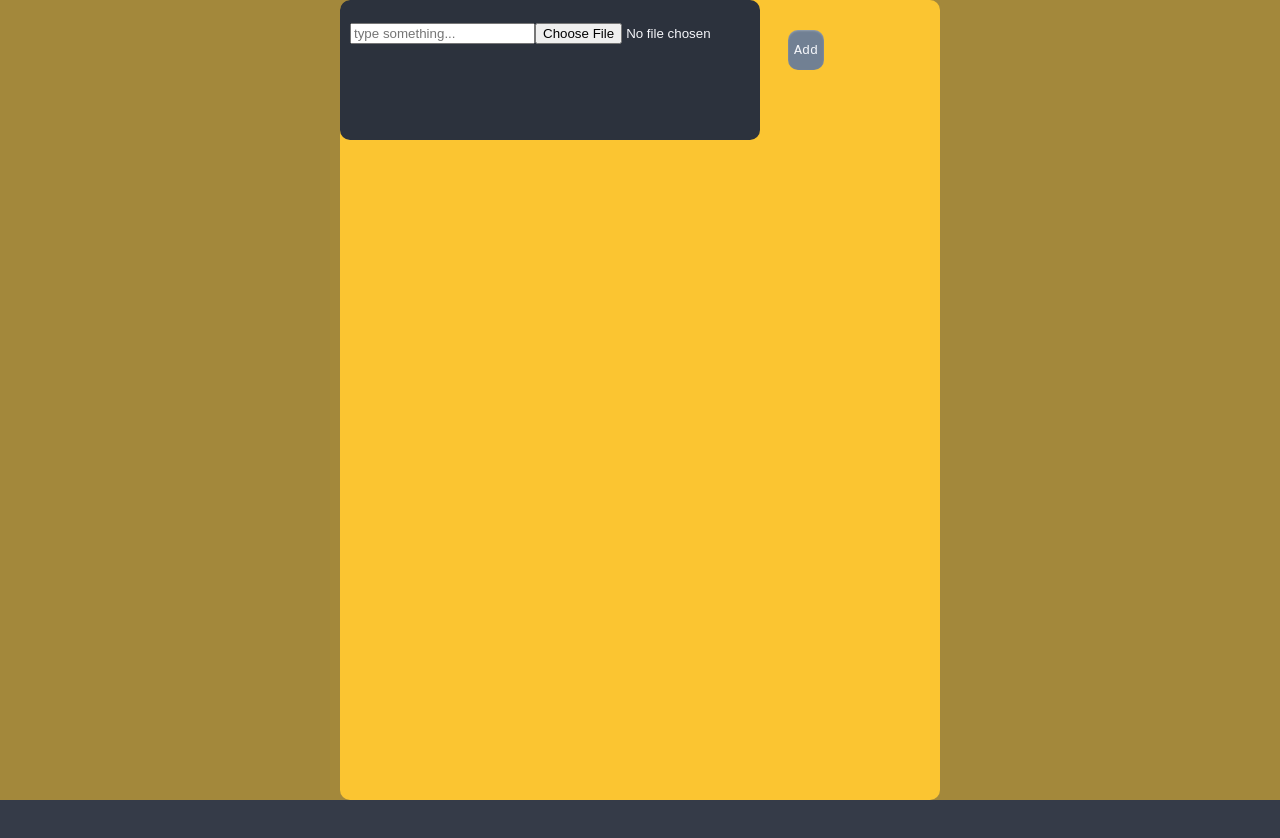
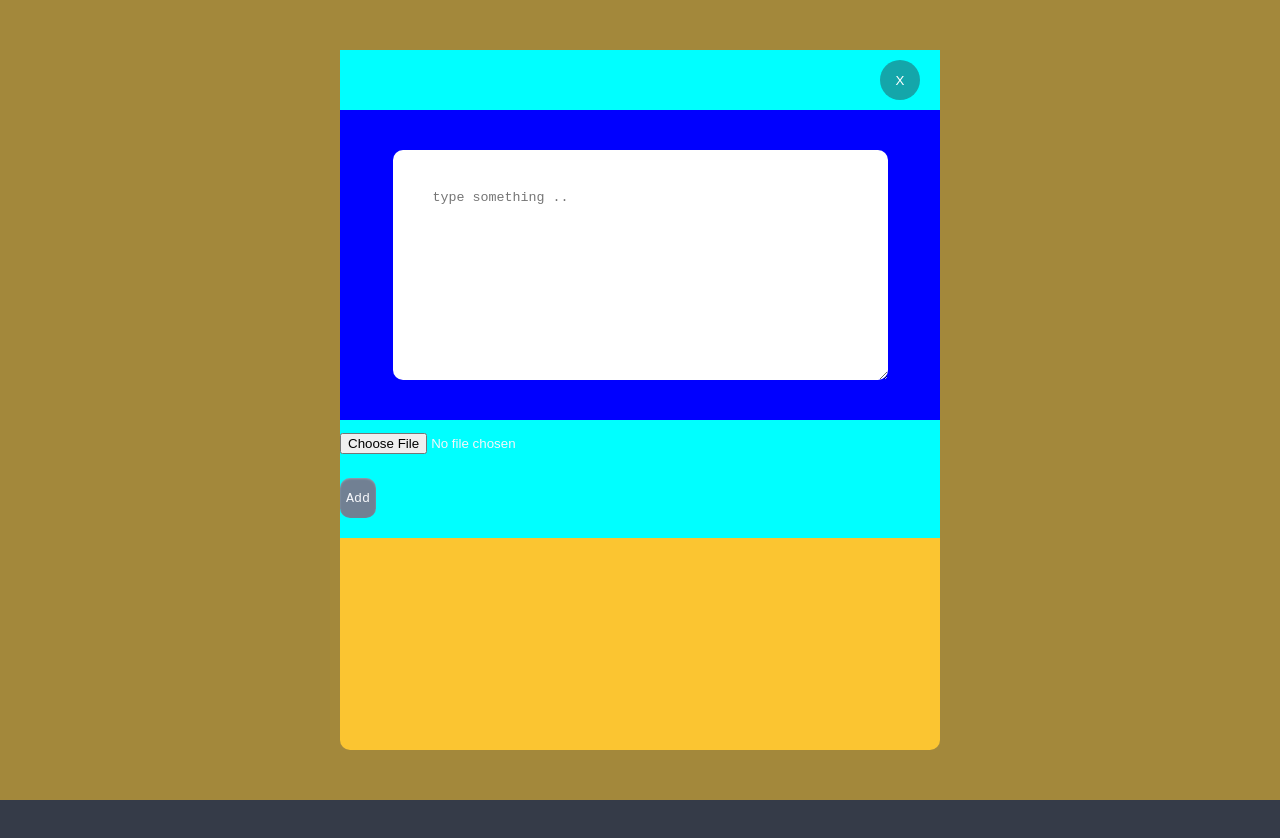
Before and after one commit to Haile-08/TODO_APP, a React (Create React App) app in the folder client/: page / in a window 1280 px wide. Built offline with nearby package versions, Linux system fonts and the light colour scheme.

Commit message:
added modal

```diff
--- /dev/null
+++ b/client/src/components/close/close.js
@@ -0,0 +1,13 @@
+import React from "react";
+import close from "../../assets/close.svg";
+import "../../css/close.css";
+
+function Close() {
+  return (
+    <button className="closebtn">
+      <p>X</p>
+    </button>
+  );
+}
+
+export default Close;
--- a/client/src/components/modal/post/postmodal.js
+++ b/client/src/components/modal/post/postmodal.js
@@ -1,21 +1,26 @@
 import React from "react";
 import Add_Btn from "../../add_btn/add_btn";
+import Close from "../../close/close";
 import "../../../css/postmodal.css";
 
 function PostModal() {
   return (
-    <div className="container">
-      <div className="txtarea">
-        <input
-          type="text"
-          placeholder="type something..."
-          className="txtinput"
+    <div className="postmodalcontainer">
+      <div className="closebtncont">
+        <Close />
+      </div>
+      <div className="posttxt">
+        <textarea
+          className="postinput"
+          rows="10"
+          cols="50"
+          placeholder="type something .."
         />
       </div>
-      <div className="imginsert">
+      <div className="postimginsert">
         <input type="file" id="img" name="img" accept="image/*" />
       </div>
-      <div className="btnarea">
+      <div className="postbtnarea">
         <Add_Btn />
       </div>
     </div>
--- /dev/null
+++ b/client/src/css/close.css
@@ -0,0 +1,13 @@
+.closebtn{
+    margin: 10px 20px;
+    width: 40px;
+    height: 40px;
+    border-radius: 50%;
+    border: none;
+    outline: none;
+    color: white;
+    background-color: #2f364071;
+    display: flex;
+    justify-content: center;
+    align-items: center;
+}
--- a/client/src/css/modalpage.css
+++ b/client/src/css/modalpage.css
@@ -14,7 +14,7 @@
   align-items: center;
 }
 .modalcontent{
-    height: 800px;
+    height: 700px;
     width: 600px;
     background-color: #fbc531;
     border-radius: 10px;
--- a/client/src/css/postmodal.css
+++ b/client/src/css/postmodal.css
@@ -0,0 +1,27 @@
+.postmodalcontainer{
+    display: flex;
+    flex-direction: column;
+    height: auto;
+    background-color: aqua;
+}
+.closebtncont{
+    display: flex;
+    justify-content: flex-end;
+    border-radius: 50%;
+}
+.posttxt {
+    background-color: blue;
+    padding: 40px 0px;
+    width: 600px;
+    height: auto;
+    display: flex;
+    justify-content: center;
+    align-items: center;
+}
+.postinput{
+    outline: none;
+    border: none;
+    border-radius: 10px;
+    height: auto;
+    padding: 40px;
+}
```
